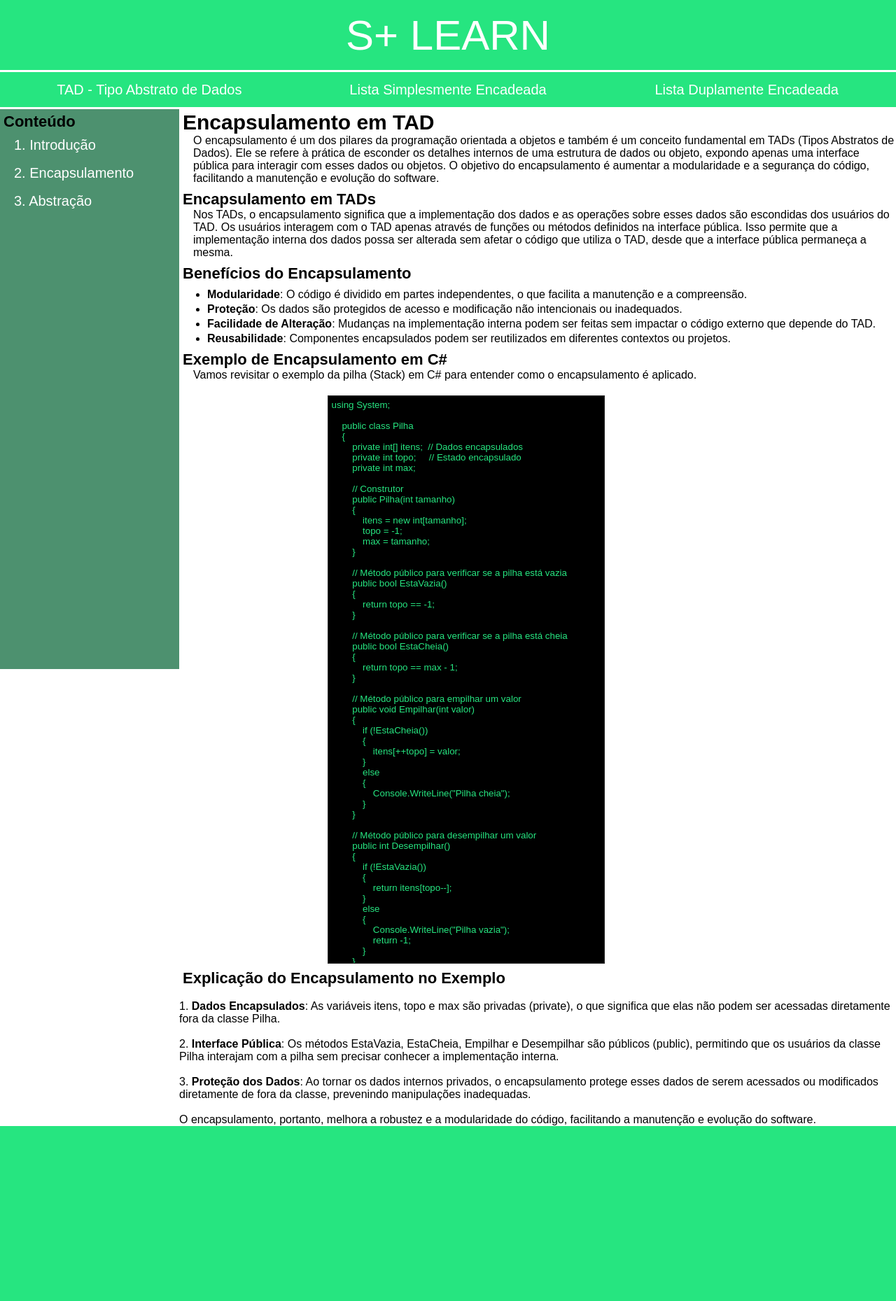
After one commit to oMuraro/SLearn, a PHP site: page /view/TAD/tadEncapsulamento.html in a window 1280 px wide. The commit adds this page. Shown: the whole page at 70% size. Run offline with PHP 8.4, Linux system fonts and the light colour scheme.

Commit message:
introdução, encapsulamento e abstração TAD feitos

```diff
--- a/css/TAD.css
+++ b/css/TAD.css
@@ -4,10 +4,10 @@
     font-family: Arial, Helvetica, sans-serif;
 }
 
-body{
-    width: 100vw;
+/* body{
     height: 100vh;
-}
+    width: 100%;
+} */
 
 header {
     width: 100%;
@@ -30,6 +30,7 @@ nav {
     height: 50px;
     background-color: #26E580;
     display: flex;
+
     flex-direction: row;
     align-items: center;
     justify-content: space-around;
@@ -60,11 +61,16 @@ nav {
     display: flex;
     flex-direction: row;
 
+
     .menu-lateral{
         width: 20%;
-        height: 100%;
+        height: 100vh;
         background-color: #4D916F;
         display: flex;
+        position: sticky;
+        top: 0;
+        left: 0;
+        overflow-y: scroll;
         flex-direction: column;
         border-top: 3px solid #fff;
 
@@ -77,19 +83,92 @@ nav {
         #link-conteudo{
             color: #fff;
             text-decoration: none;
-            font-size: 18px;
+            font-size: 20px;
             padding-left: 20px;
-            width: 95;
             height: 5%;
             display: flex;
             align-items: center;
             transition: ease-in 0.07s;
         }
 
+        /* #link-subConteudo{
+            color: #fff;
+            text-decoration: none;
+            font-size: 17px;
+            padding-left: 35px;
+            height: 5%;
+            display: flex;
+            align-items: center;
+            transition: ease-in 0.07s;
+        } */
+
         #link-conteudo:hover{
             background-color: #26E580;
         }
+/*
+        #link-subConteudo:hover{
+            background-color: #26E580;
+        } */
     }
+
+    .information{
+        width: 80%;
+        height: 100%;
+
+        >h1{
+            margin-top: 5px;
+            margin-left: 5px;
+            font-size: 30px;
+        }
+
+        >p{
+            padding-left: 20px;
+        }
+
+        >ul{
+            padding-top: 5px;
+            padding-left: 40px;
+
+            >li{
+                padding-top: 3px;
+            }
+        }
+
+        >h2{
+            font-size: 22px;
+            padding-left: 5px;
+            padding-top: 8px;
+        }
+
+        >h3{
+            font-size: 22px;
+            padding-left: 5px;
+            padding-top: 8px;
+        }
+
+        >span{
+            padding-left: 20px;
+        }
+
+        .codigo{
+            padding-top: 20px;
+            width: 80%;
+            display: flex;
+            justify-content: center;
+            align-items: center;
+
+            >textarea{
+                width: 30vw;
+                height: 100vh;
+                padding: 5px;
+                background-color: black;
+                color: #26E580;
+                resize: none;
+
+            }
+        }
+    }
+
 }
 
 footer{
--- /dev/null
+++ b/view/TAD/tadEncapsulamento.html
@@ -0,0 +1,168 @@
+<!DOCTYPE html>
+<html lang="pt-br">
+
+<head>
+    <meta charset="UTF-8">
+    <meta name="viewport" content="width=device-width, initial-scale=1.0">
+    <link rel="stylesheet" href="../../css/TAD.css">
+    <title>TAD Encapsulamento</title>
+</head>
+
+<body>
+    <header>
+        <section>
+            <p id="logo">S+ LEARN</p>
+        </section>
+    </header>
+
+    <nav>
+        <a href="tad.html" class="link-header">TAD - Tipo Abstrato de Dados</a>
+        <a href="listaSimplesmente.html" class="link-header">Lista Simplesmente Encadeada</a>
+        <a href="listaDuplamente.html" class="link-header">Lista Duplamente Encadeada</a>
+    </nav>
+
+    <section class="container">
+        <section class="menu-lateral">
+            <h1>Conteúdo</h1>
+            <a href="tadIntroducao.html" id="link-conteudo">1. Introdução</a>
+            <a href="tadEncapsulamento.html" id="link-conteudo">2. Encapsulamento</a>
+            <a href="tadAbstracao.html" id="link-conteudo">3. Abstração</a>
+        </section>
+
+        <section class="information">
+            <h1>Encapsulamento em TAD</h1>
+            <p>O encapsulamento é um dos pilares da programação orientada a objetos e também é um conceito fundamental
+                em TADs (Tipos Abstratos de Dados). Ele se refere à prática de esconder os detalhes internos de uma
+                estrutura de dados ou objeto, expondo apenas uma interface pública para interagir com esses dados ou
+                objetos. O objetivo do encapsulamento é aumentar a modularidade e a segurança do código, facilitando a
+                manutenção e evolução do software.</p>
+
+            <h2>Encapsulamento em TADs</h2>
+            <p>Nos TADs, o encapsulamento significa que a implementação dos dados e as operações sobre esses dados são
+                escondidas dos usuários do TAD. Os usuários interagem com o TAD apenas através de funções ou métodos
+                definidos na interface pública. Isso permite que a implementação interna dos dados possa ser alterada
+                sem afetar o código que utiliza o TAD, desde que a interface pública permaneça a mesma.</p>
+
+            <h3>Benefícios do Encapsulamento</h3>
+            <ul>
+                <li><strong>Modularidade</strong>: O código é dividido em partes independentes, o que facilita a
+                    manutenção e a compreensão.</li>
+                <li><strong>Proteção</strong>: Os dados são protegidos de acesso e modificação não intencionais ou
+                    inadequados.</li>
+                <li><strong>Facilidade de Alteração</strong>: Mudanças na implementação interna podem ser feitas sem
+                    impactar o código externo que depende do TAD.</li>
+                <li><strong>Reusabilidade</strong>: Componentes encapsulados podem ser reutilizados em diferentes
+                    contextos ou projetos.</li>
+            </ul>
+
+            <h2>Exemplo de Encapsulamento em C#</h2>
+            <p>Vamos revisitar o exemplo da pilha (Stack) em C# para entender como o encapsulamento é aplicado.</p>
+
+            <section class="codigo">
+
+                <textarea disabled>
+using System;
+
+    public class Pilha
+    {
+        private int[] itens;  // Dados encapsulados
+        private int topo;     // Estado encapsulado
+        private int max;
+
+        // Construtor
+        public Pilha(int tamanho)
+        {
+            itens = new int[tamanho];
+            topo = -1;
+            max = tamanho;
+        }
+
+        // Método público para verificar se a pilha está vazia
+        public bool EstaVazia()
+        {
+            return topo == -1;
+        }
+
+        // Método público para verificar se a pilha está cheia
+        public bool EstaCheia()
+        {
+            return topo == max - 1;
+        }
+
+        // Método público para empilhar um valor
+        public void Empilhar(int valor)
+        {
+            if (!EstaCheia())
+            {
+                itens[++topo] = valor;
+            }
+            else
+            {
+                Console.WriteLine("Pilha cheia");
+            }
+        }
+
+        // Método público para desempilhar um valor
+        public int Desempilhar()
+        {
+            if (!EstaVazia())
+            {
+                return itens[topo--];
+            }
+            else
+            {
+                Console.WriteLine("Pilha vazia");
+                return -1;
+            }
+        }
+    }
+
+    class Programa
+    {
+        static void Main()
+        {
+            Pilha pilha = new Pilha(5);
+
+            pilha.Empilhar(10);
+            pilha.Empilhar(20);
+
+            Console.WriteLine("Desempilhado: " + pilha.Desempilhar());
+            Console.WriteLine("Desempilhado: " + pilha.Desempilhar());
+        }
+    }
+        </textarea>
+            </section>
+
+            <h2>Explicação do Encapsulamento no Exemplo</h2>
+            <span>
+                <p>1. <strong>Dados Encapsulados</strong>: As variáveis <code>itens</code>, <code>topo</code> e
+                    <code>max</code> são privadas (<code>private</code>), o que significa que elas não podem ser
+                    acessadas diretamente fora da classe <code>Pilha</code>.
+                </p>
+            </span>
+            <span>
+                <p>2. <strong>Interface Pública</strong>: Os métodos <code>EstaVazia</code>, <code>EstaCheia</code>,
+                    <code>Empilhar</code> e <code>Desempilhar</code> são públicos (<code>public</code>), permitindo que
+                    os usuários da classe <code>Pilha</code> interajam com a pilha sem precisar conhecer a implementação
+                    interna.
+                </p>
+            </span>
+            <span>
+                <p>3. <strong>Proteção dos Dados</strong>: Ao tornar os dados internos privados, o encapsulamento
+                    protege esses dados de serem acessados ou modificados diretamente de fora da classe, prevenindo
+                    manipulações inadequadas.</p>
+            </span>
+            <span>
+                <p>O encapsulamento, portanto, melhora a robustez e a modularidade do código, facilitando a manutenção e
+                    evolução do software.</p>
+            </span>
+
+        </section>
+    </section>
+
+    <footer>
+
+    </footer>
+</body>
+
+</html>
```
Also changed, not shown: view/TAD/tadAbstracao.html (added, +175 -0 lines), view/TAD/tadIntroducao.html (added, +52 -0 lines), view/TADintroducao.html (deleted, +0 -31 lines), sql/slearn.sql (renamed from slearn.sql), view/cadastro.html (renamed from cadastro.html), view/conta.php (renamed from conta.php), view/index.php (renamed from index.php), view/login.html (renamed from login.html).
